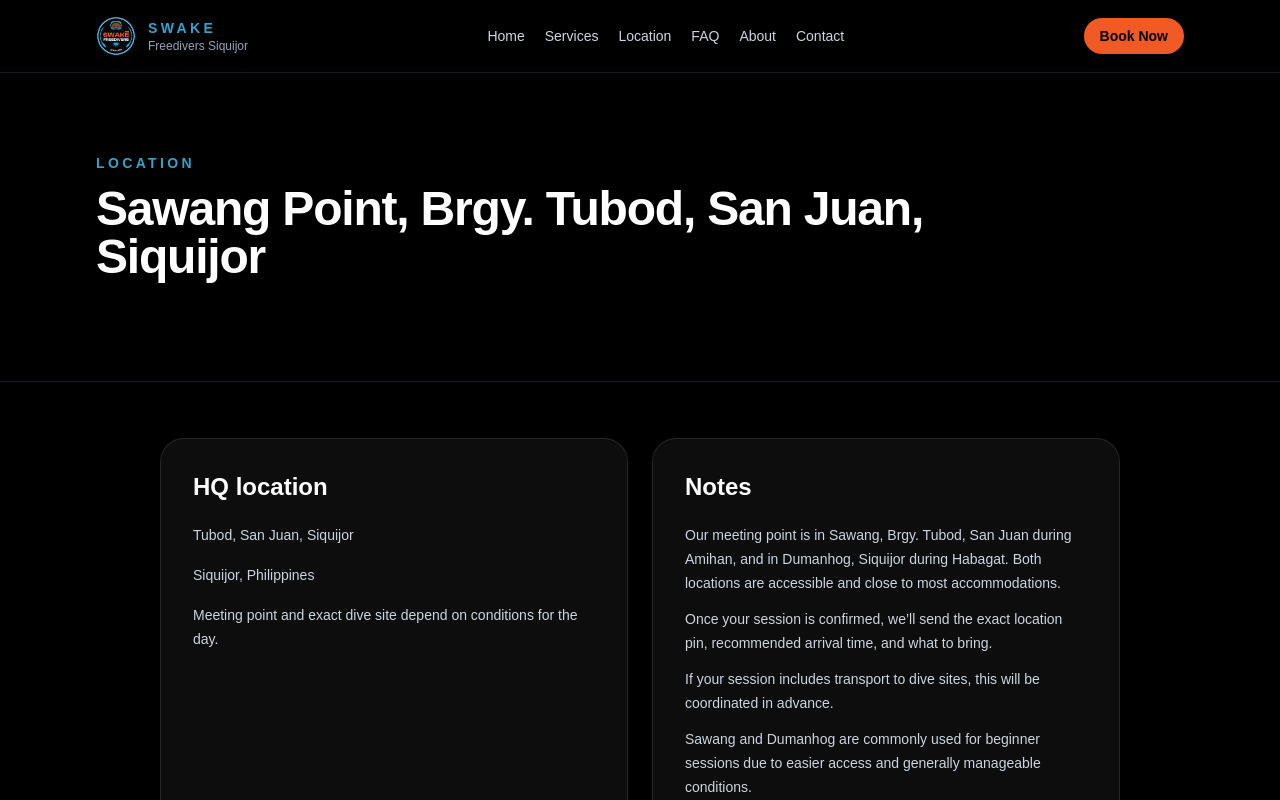
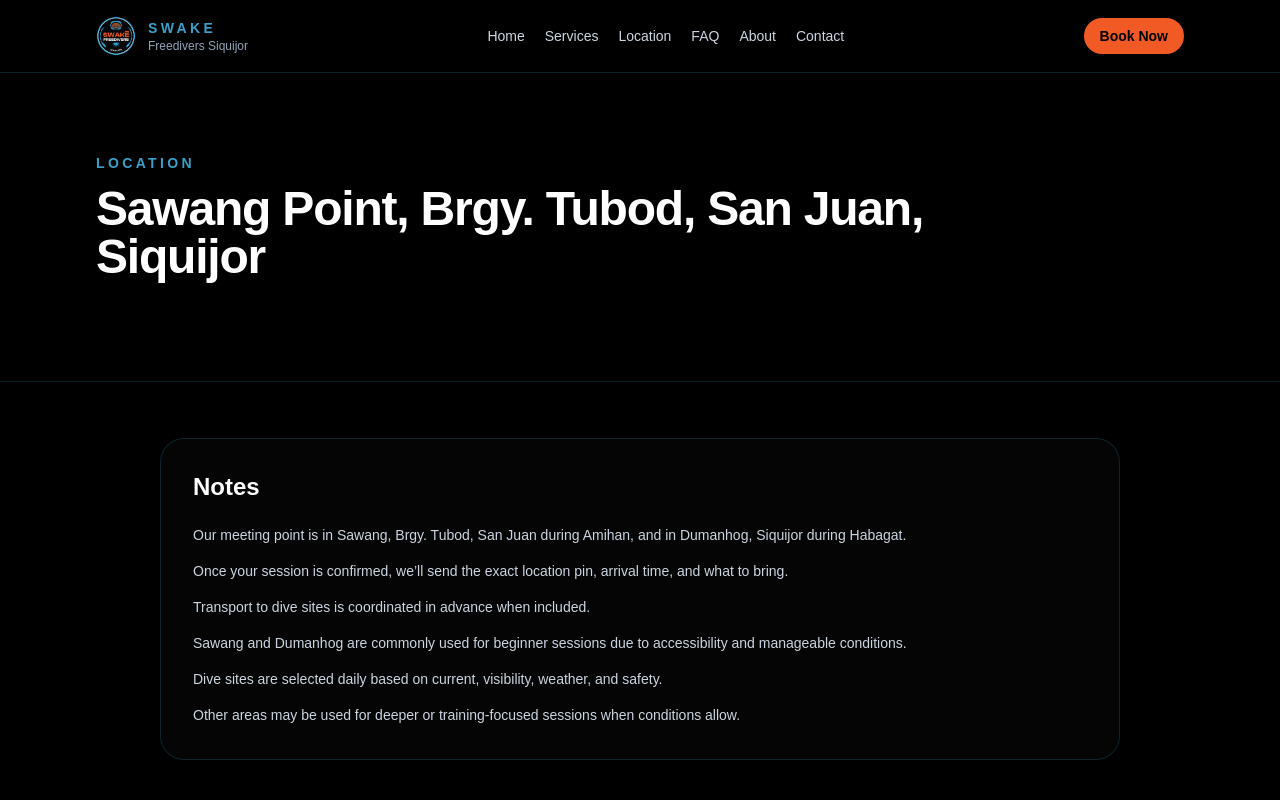
Before and after one commit to cbmserino-cyber/swake-diving-center, a Next.js app: page /locations/siquijor in a window 1280 px wide. Shown: the top 800 px of the page. Built offline with nearby package versions, Linux system fonts and the light colour scheme.

Commit message:
Update page.tsx

```diff
--- a/app/locations/siquijor/page.tsx
+++ b/app/locations/siquijor/page.tsx
@@ -5,7 +5,7 @@ import { site } from "@/lib/site-data";
 export const metadata: Metadata = {
   title: "Siquijor Location",
   description: "Location page for Swake Freedivers Siquijor in Tubod, San Juan.",
-  alternates: { canonical: "/locations/siquijor" },
+  alternates: { canonical: `${site.baseUrl}/locations/siquijor` },
 };
 
 export default function SiquijorLocationPage() {
@@ -17,32 +17,25 @@ export default function SiquijorLocationPage() {
       />
 
       <section className="mx-auto max-w-5xl px-6 py-14 lg:px-8">
-        <div className="grid gap-6 lg:grid-cols-2">
-          <div className="rounded-3xl border border-white/10 bg-white/5 p-8">
-            <h2 className="text-2xl font-semibold text-white">HQ location</h2>
-            <div className="mt-5 space-y-4 text-sm leading-6 text-slate-300">
-              <p>{site.location.area}</p>
-              <p>{site.location.province}</p>
-              <p>{site.location.note}</p>
-            </div>
-          </div>
-          <div className="rounded-3xl border border-white/10 bg-white/5 p-8">
+        <div className="grid gap-6">
+          <div className="rounded-3xl border border-[#3AA0C8]/20 bg-[#050505] p-8">
             <h2 className="text-2xl font-semibold text-white">Notes</h2>
+
             <ul className="mt-5 space-y-3 text-sm leading-6 text-slate-300">
               <li>
-                Our meeting point is in Sawang, Brgy. Tubod, San Juan during Amihan, and in Dumanhog, Siquijor during Habagat. Both locations are accessible and close to most accommodations.
+                Our meeting point is in Sawang, Brgy. Tubod, San Juan during Amihan, and in Dumanhog, Siquijor during Habagat.
               </li>
               <li>
-                Once your session is confirmed, we’ll send the exact location pin, recommended arrival time, and what to bring.
+                Once your session is confirmed, we’ll send the exact location pin, arrival time, and what to bring.
               </li>
               <li>
-                If your session includes transport to dive sites, this will be coordinated in advance.
+                Transport to dive sites is coordinated in advance when included.
               </li>
               <li>
-                Sawang and Dumanhog are commonly used for beginner sessions due to easier access and generally manageable conditions.
+                Sawang and Dumanhog are commonly used for beginner sessions due to accessibility and manageable conditions.
               </li>
               <li>
-                Dive sites are selected daily based on current, visibility, weather, and overall safety.
+                Dive sites are selected daily based on current, visibility, weather, and safety.
               </li>
               <li>
                 Other areas may be used for deeper or training-focused sessions when conditions allow.
```
